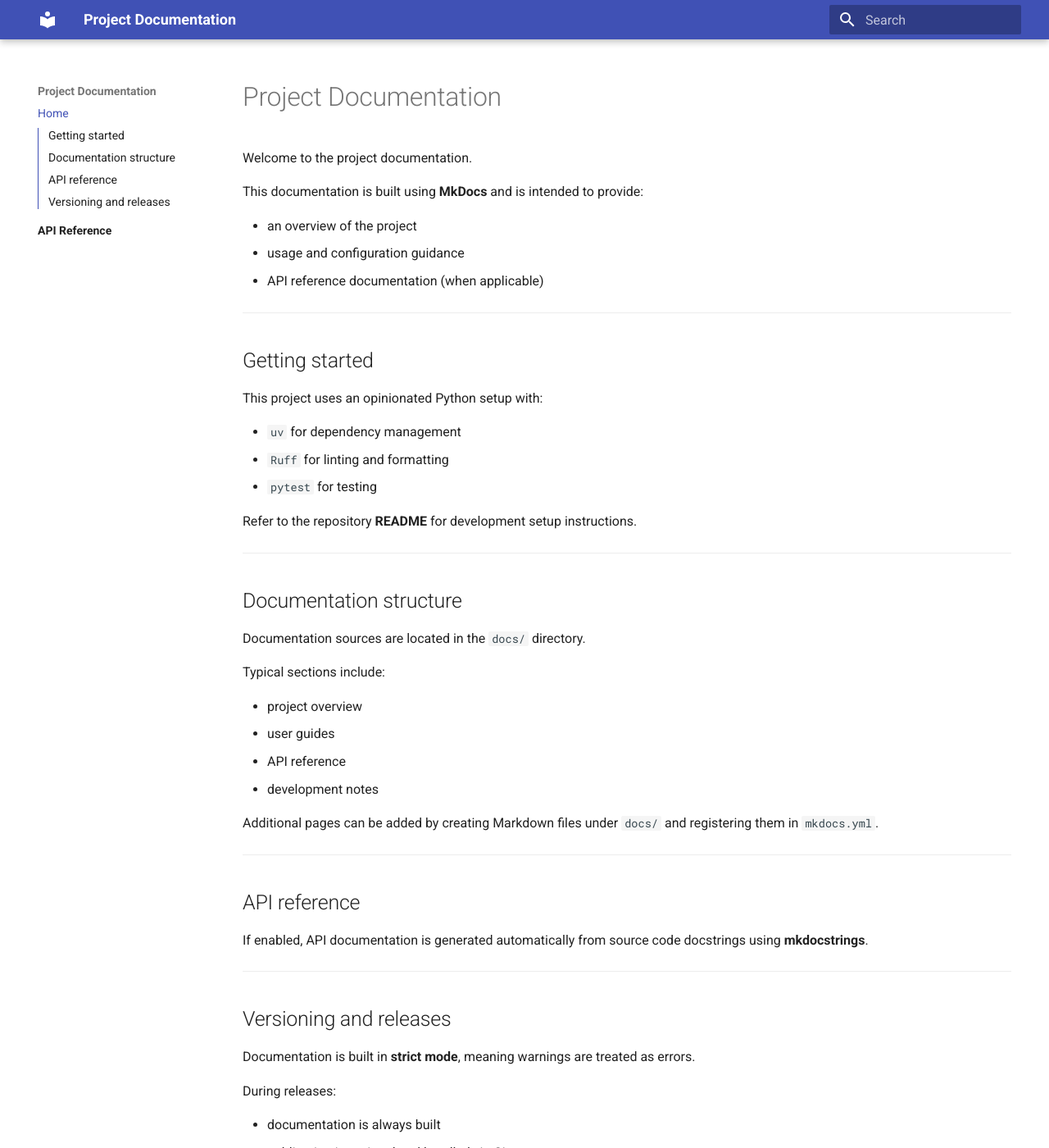
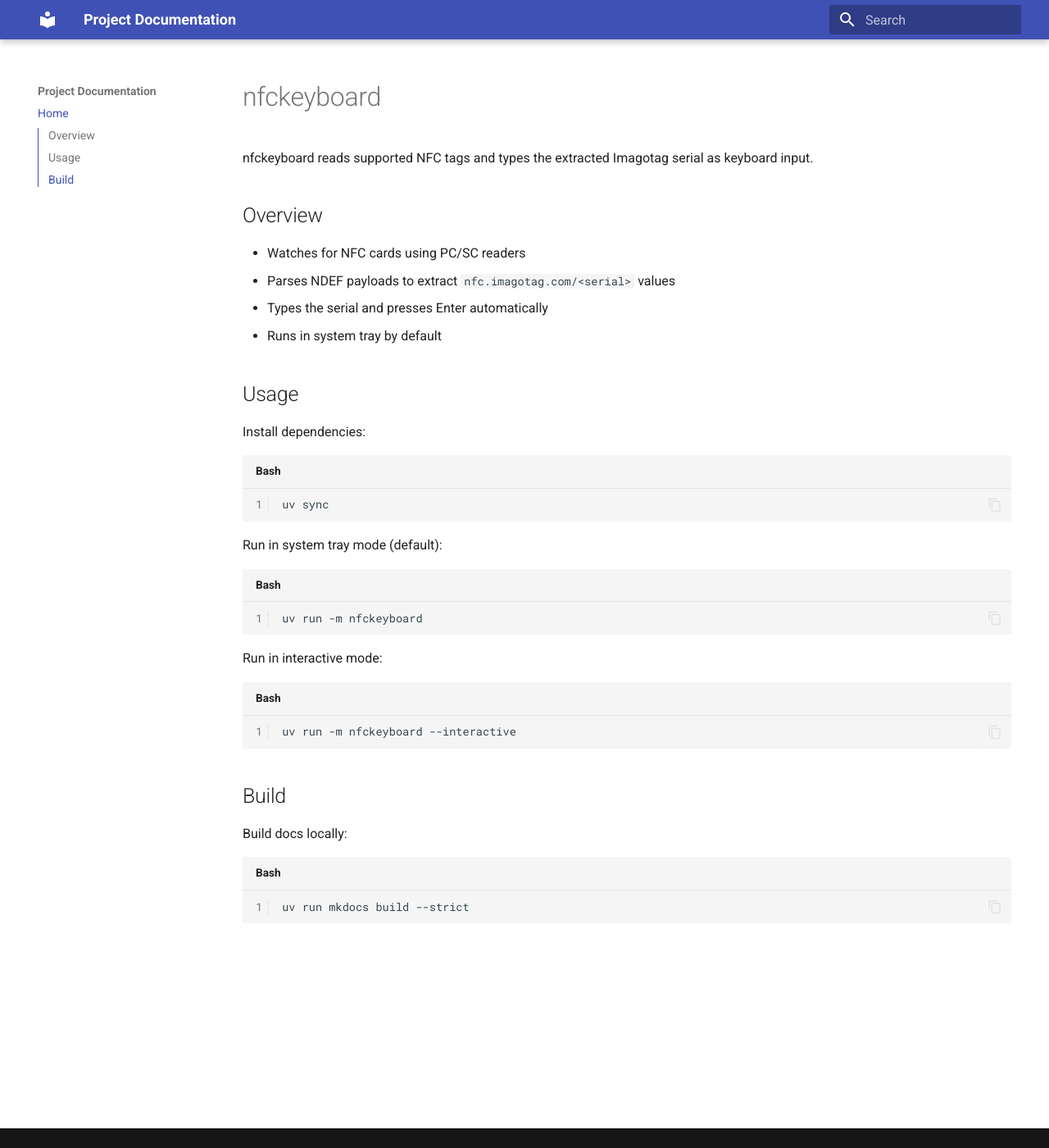
Before and after one commit to yanuino/nfckeyboard, an MkDocs documentation site: the page built from docs/index.md, in a window 1280 px wide and 1400 px high. Shown: the whole window at 82% size. Built offline with MkDocs 1.6.1 and Material for MkDocs 9.7.7, drawn with Linux system fonts in a browser that asks for light colours; some of the changed text lies outside the part shown.

Commit message:
doc: update project documentation

````diff
--- a/docs/index.md
+++ b/docs/index.md
@@ -1,57 +1,38 @@
-# Project Documentation
+# nfckeyboard
 
-Welcome to the project documentation.
+nfckeyboard reads supported NFC tags and types the extracted Imagotag serial as keyboard input.
 
-This documentation is built using **MkDocs** and is intended to provide:
+## Overview
 
-- an overview of the project
-- usage and configuration guidance
-- API reference documentation (when applicable)
+- Watches for NFC cards using PC/SC readers
+- Parses NDEF payloads to extract `nfc.imagotag.com/<serial>` values
+- Types the serial and presses Enter automatically
+- Runs in system tray by default
 
----
+## Usage
 
-## Getting started
+Install dependencies:
 
-This project uses an opinionated Python setup with:
+```bash
+uv sync
+```
 
-- `uv` for dependency management
-- `Ruff` for linting and formatting
-- `pytest` for testing
+Run in system tray mode (default):
 
-Refer to the repository **README** for development setup instructions.
+```bash
+uv run -m nfckeyboard
+```
 
----
+Run in interactive mode:
 
-## Documentation structure
+```bash
+uv run -m nfckeyboard --interactive
+```
 
-Documentation sources are located in the `docs/` directory.
+## Build
 
-Typical sections include:
+Build docs locally:
 
-- project overview
-- user guides
-- API reference
-- development notes
-
-Additional pages can be added by creating Markdown files under `docs/` and
-registering them in `mkdocs.yml`.
-
----
-
-## API reference
-
-If enabled, API documentation is generated automatically from source code
-docstrings using **mkdocstrings**.
-
----
-
-## Versioning and releases
-
-Documentation is built in **strict mode**, meaning warnings are treated as errors.
-
-During releases:
-
-- documentation is always built
-- publication is optional and handled via CI
-
-Refer to the release documentation for details.
+```bash
+uv run mkdocs build --strict
+```
--- a/mkdocs.yml
+++ b/mkdocs.yml
@@ -69,8 +69,6 @@ plugins:
 
 nav:
   - Home: index.md
-  - API Reference:
-      - Overview: api/index.md
 
 extra:
   generator: false
````
Also changed, not shown: docs/api/index.md (deleted, +0 -31 lines).
